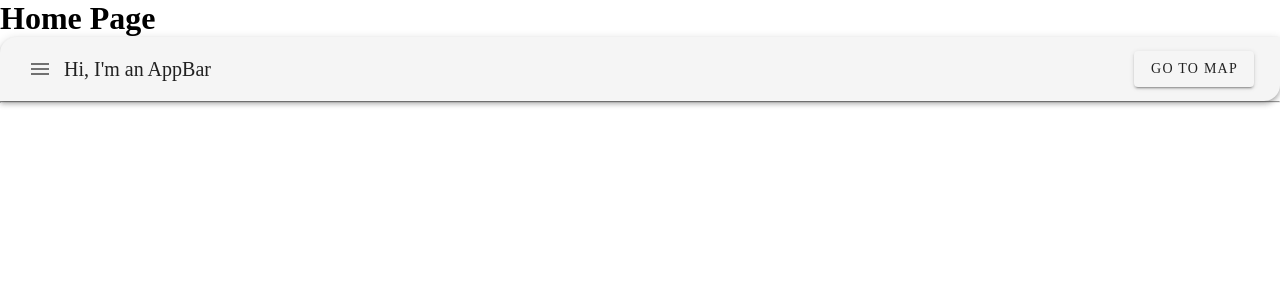
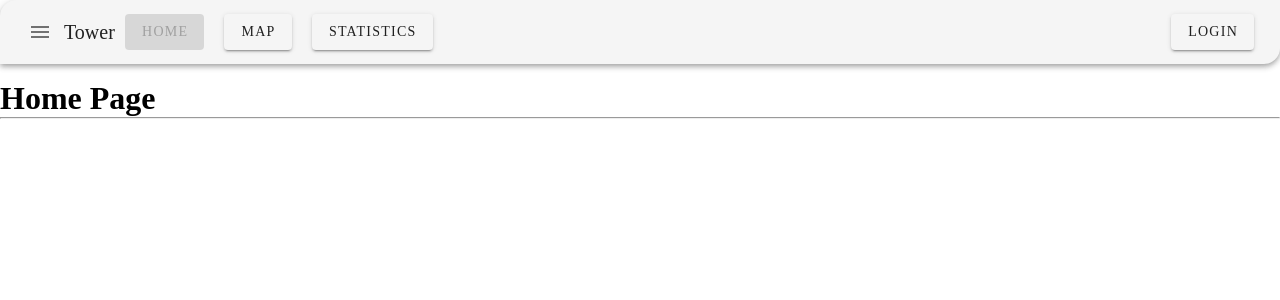
Before and after one commit to Jonyser/Tower, a Vue app: page / in a window 1280 px wide. Shown: the top 300 px of the page. Built offline with nearby package versions, Linux system fonts and the light colour scheme.

Commit message:
fix navbar and add markers on map

```diff
--- a/package.json
+++ b/package.json
@@ -14,8 +14,10 @@
     "build": "node build/build.js"
   },
   "dependencies": {
+    "chart.js": "^4.4.0",
     "leaflet": "^1.9.4",
     "vue": "^2.5.2",
+    "vue-chartjs": "^5.2.0",
     "vue-router": "^3.0.1",
     "vue2-leaflet": "^2.7.1",
     "vuetify": "^2.7.1"
--- a/src/App.vue
+++ b/src/App.vue
@@ -1,12 +1,16 @@
 <template>
   <div id="app">
+    <Navbar></Navbar>
     <router-view/>
   </div>
 </template>
 
 <script>
+import Navbar from './components/Navbar.vue';
+
 export default {
-  name: 'App'
+    name: 'App',
+    components: { Navbar }
 }
 </script>
 
--- a/src/components/Home.Vue
+++ b/src/components/Home.Vue
@@ -1,14 +1,7 @@
 <template>
     <div class="hello">
         <h1>Home Page</h1>
-        <v-app-bar color="purple" elevation="7" shaped>
-            <v-app-bar-nav-icon></v-app-bar-nav-icon>
-            <v-toolbar-title>Hi, I'm an AppBar</v-toolbar-title>
-            <v-spacer></v-spacer>
-            <v-btn @click="GoToMap" prepend-icon="$vuetify" variant="tonal" style="margin: 10px;">
-                Go to Map
-            </v-btn>
-        </v-app-bar>
+
         <hr>
 
     </div>
--- a/src/components/Map.vue
+++ b/src/components/Map.vue
@@ -1,14 +1,10 @@
 <template>
-  <div style="height: 92vh; width: 70%, margin:auto;">
+  <div style="height: 90vh; width: 70%, margin:auto; overflow: hidden">
     <l-map style="height: 100% " :zoom="zoom" :center="center">
       <l-tile-layer :url="url" :attribution="attribution"></l-tile-layer>
-      <!-- <l-marker :lat-lng="markerLatLng"></l-marker> -->
+      <l-marker v-for="location in this.locations" :lat-lng="location.markerLatLng"></l-marker>
     </l-map>
     <hr>
-    <div class="maptitle">
-      <h1>Map Page</h1>
-    </div>
-    <v-btn elevation="2" outlined @click="GoHome" class="homebutton" > Go Home</v-btn>
   </div>
 </template>
 
@@ -38,7 +34,8 @@ export default {
         '&copy; <a target="_blank" href="http://osm.org/copyright">OpenStreetMap</a> contributors',
       zoom: 7,
       center: [31.4117257, 35.0818155],
-      markerLatLng: [51.504, -0.159]
+      markerLatLng: [51.504, -0.159],
+      locations: [{ markerLatLng: [32.16406670563115, 34.85262979999999] }, { markerLatLng: [32.10588812178284, 35.17468052785646] }, { markerLatLng: [32.09470124147064, 34.82026944676217] }]
     }
   },
   methods: {
--- /dev/null
+++ b/src/components/Navbar.vue
@@ -0,0 +1,66 @@
+<template>
+    <div class="hello" style="height: 10vh;">
+        <v-app-bar color="purple" elevation="7" shaped>
+            <v-app-bar-nav-icon></v-app-bar-nav-icon>
+            <v-toolbar-title>Tower</v-toolbar-title>
+            <v-btn @click="navigate('/')" :disabled="this.currRout === 'Home'" prepend-icon="$vuetify" variant="tonal"
+                style="margin: 10px;">
+                Home
+            </v-btn>
+            <v-btn @click="navigate('/Map')" :disabled="this.currRout === 'Map'" prepend-icon="$vuetify" variant="tonal"
+                style="margin: 10px;">
+                Map
+            </v-btn>
+            <v-btn @click="navigate('/Charts')" :disabled="this.currRout === 'Map'" prepend-icon="$vuetify" variant="tonal"
+                style="margin: 10px;">
+                Statistics
+            </v-btn>
+            <v-spacer></v-spacer>
+            <v-btn @click="GoToMap" prepend-icon="$vuetify" variant="tonal" style="margin: 10px;">
+                Login
+            </v-btn>
+        </v-app-bar>
+    </div>
+</template>
+
+<script>
+export default {
+    name: "Navbar",
+    props: {
+        msg: String
+    },
+    data: function () {
+        return {
+            currRout: 'Home'
+        }
+    },
+    methods: {
+        navigate(url) {
+            this.$router.push(url)
+            this.currRout = this.$router.currentRoute.name
+        },
+        currRout() { this.$router.currentRoute.name },
+    }
+};
+</script>
+
+  <!-- Add "scoped" attribute to limit CSS to this component only -->
+<style scoped>
+h3 {
+    margin: 40px 0 0;
+}
+
+ul {
+    list-style-type: none;
+    padding: 0;
+}
+
+li {
+    display: inline-block;
+    margin: 0 10px;
+}
+
+a {
+    color: #42b983;
+}
+</style>
```
Also changed, not shown: 1 other file (tests, documents, lock files or other folders).
